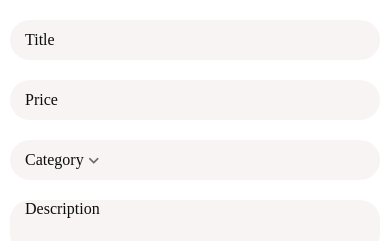
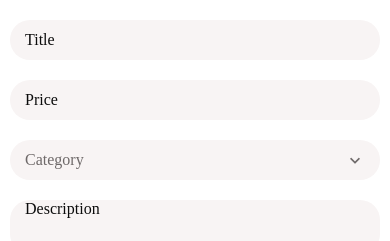
Before and after one commit to Jay-Topher/donewithit, a React Native app: screen / in a window 390 px wide. Shown: the top 241 px of the page. Built offline with nearby package versions, Linux system fonts and the light colour scheme.

Commit message:
added props to app picker

```diff
--- a/app/components/AppPicker.jsx
+++ b/app/components/AppPicker.jsx
@@ -18,9 +18,12 @@ import PickerItem from "./PickerItem";
 const AppPicker = ({
   icon,
   items,
+  numberOfColumns = 1,
   onSelectItem,
   placeholder,
+  PickerItemComponent = PickerItem,
   selectedItem,
+  width = "100%",
 }) => {
   const [modalVisible, setModalVisible] = useState(false);
   const handleSelectItem = (item) => {
@@ -30,7 +33,7 @@ const AppPicker = ({
   return (
     <>
       <TouchableWithoutFeedback onPress={() => setModalVisible(true)}>
-        <View style={styles.inputContainer}>
+        <View style={[styles.inputContainer, { width }]}>
           {icon && (
             <MaterialCommunityIcons
               name={icon}
@@ -57,9 +60,10 @@ const AppPicker = ({
           <FlatList
             data={items}
             keyExtractor={(item) => item.value.toString()}
+            numColumns={numberOfColumns}
             renderItem={({ item }) => (
-              <PickerItem
-                label={item.label}
+              <PickerItemComponent
+                item={item}
                 onPress={() => handleSelectItem(item)}
               />
             )}
@@ -83,10 +87,9 @@ const styles = StyleSheet.create({
     alignItems: "center",
     paddingHorizontal: 15,
     borderRadius: 20,
-    width: "100%",
     marginVertical: 10,
   },
-  placeHolder: {
+  placeholder: {
     color: colors.medium,
     flex: 1,
   },
```
